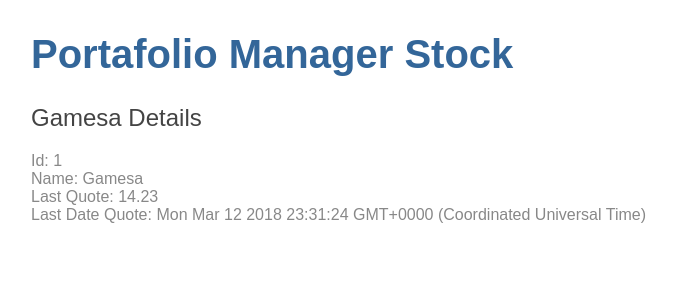
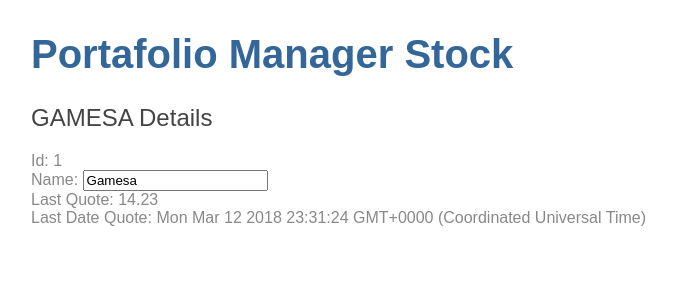
Before and after one commit to smarcilla/portafolio-manager-stock, an Angular app in the folder angular-frontend/: page / in a window 1280 px wide. Shown: the top 300 px of the page, without its empty margins (1-677 px from the left). Built offline with nearby package versions, Linux system fonts and the light colour scheme.

Commit message:
Example two-way binding.

```diff
--- a/angular-frontend/src/app/app.module.ts
+++ b/angular-frontend/src/app/app.module.ts
@@ -1,5 +1,6 @@
 import { BrowserModule } from '@angular/platform-browser';
 import { NgModule } from '@angular/core';
+import { FormsModule } from '@angular/forms';
 
 
 import { AppComponent } from './app.component';
@@ -12,7 +13,8 @@
     StockComponent
   ],
   imports: [
-    BrowserModule
+    BrowserModule,
+    FormsModule
   ],
   providers: [],
   bootstrap: [AppComponent]
--- a/angular-frontend/src/app/stock/stock.component.html
+++ b/angular-frontend/src/app/stock/stock.component.html
@@ -1,5 +1,7 @@
-<h2>{{stock.name}} Details</h2>
+<h2>{{stock.name | uppercase}} Details</h2>
 <div><span>Id: </span>{{stock.id}}</div>
-<div><span>Name: </span>{{stock.name}}</div>
+<div>
+  <label>Name: <input [(ngModel)]="stock.name" placeholder="name"></label>
+</div>
 <div><span>Last Quote: </span>{{stock.lastQuote}}</div>
 <div><span>Last Date Quote: </span>{{stock.lastDateQuote}}</div>
```
